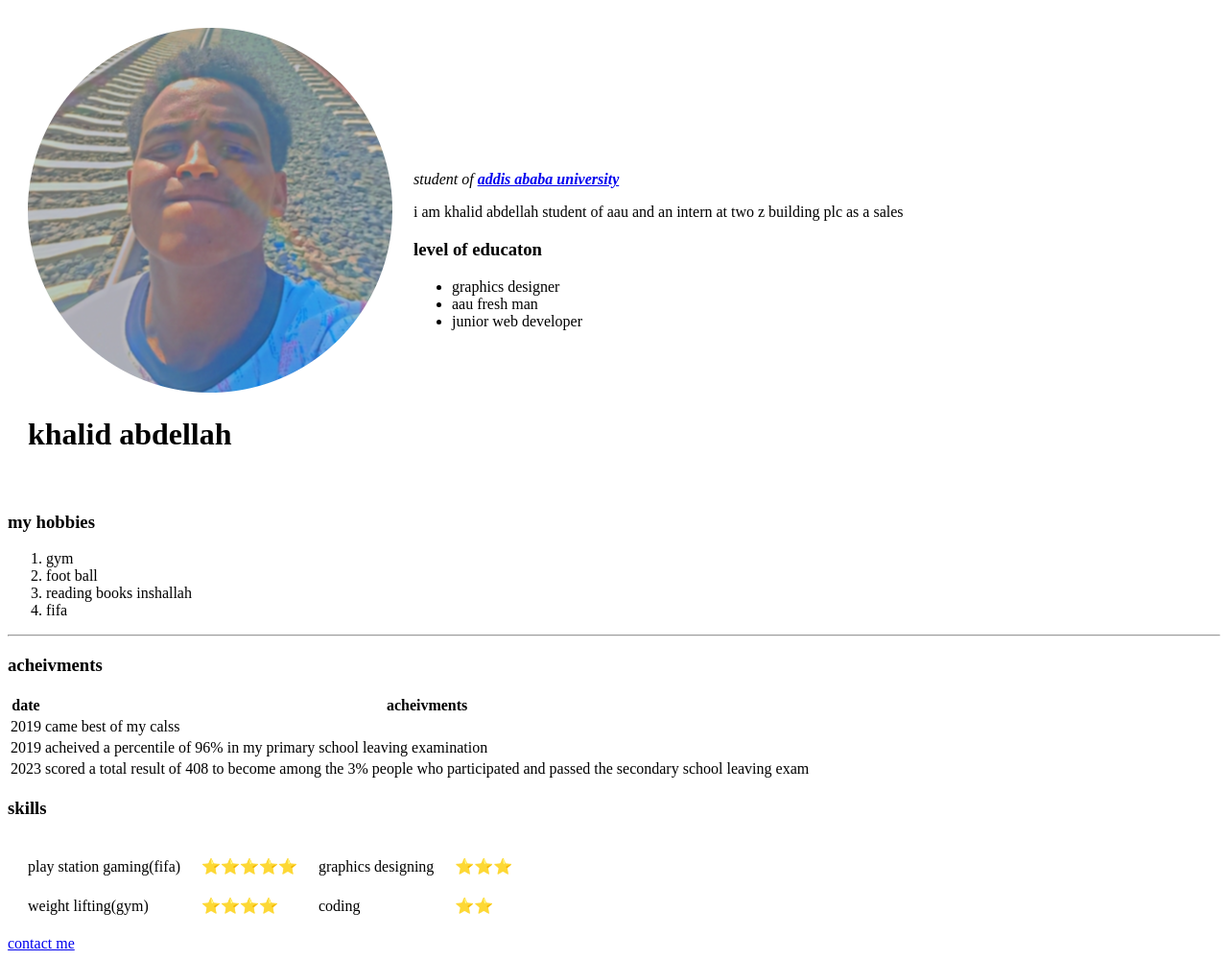
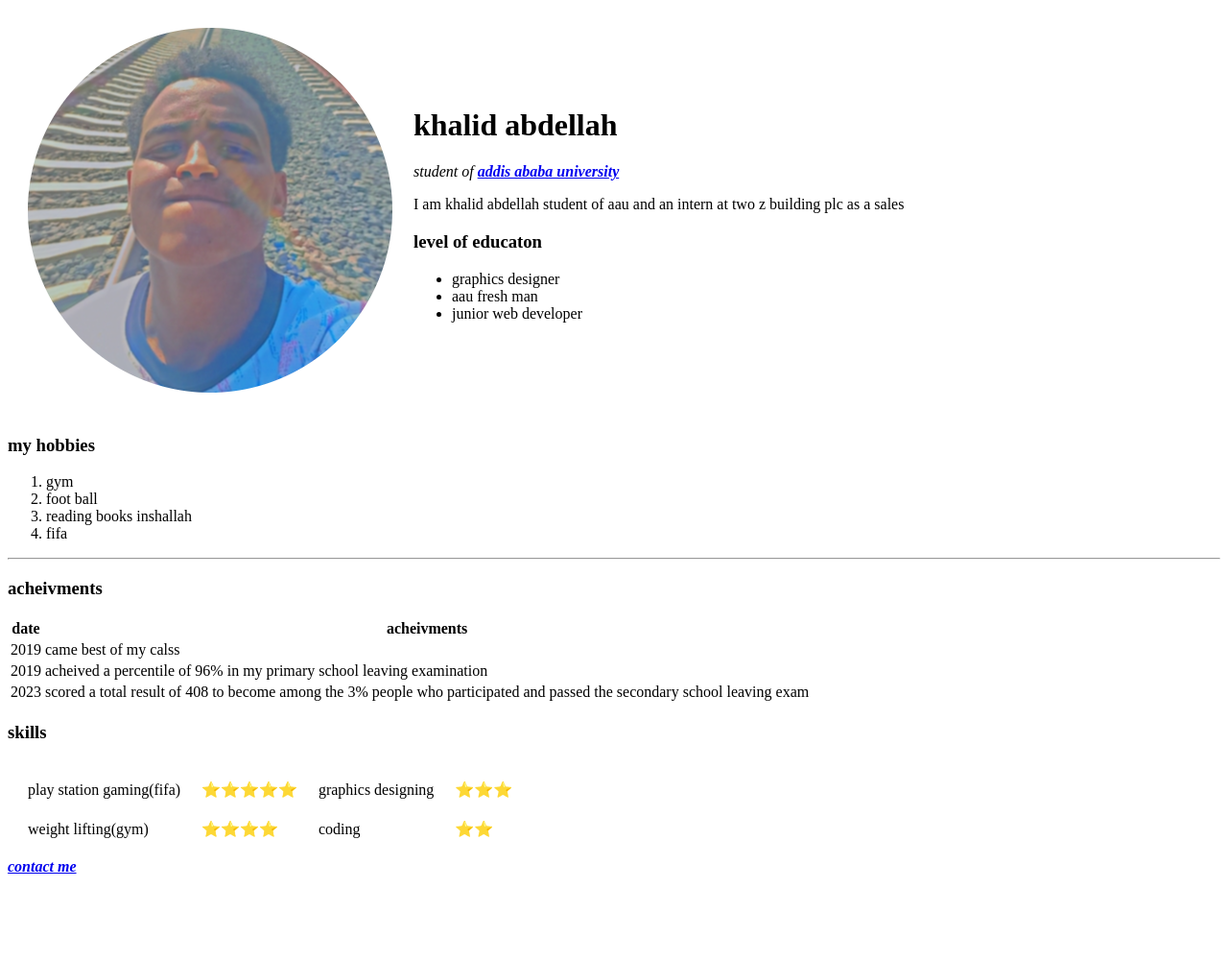
Before and after one commit to kala9393/cv, a plain HTML site: page index.html in a window 1280 px wide. Shown: the whole page at 96% size. After the commit the page ends 920 px from the top, so only its background shows below. Drawn offline with Linux system fonts and the light colour scheme.

Commit message:
Update index.html TO PUT NAME UP

```diff
--- a/index.html
+++ b/index.html
@@ -7,16 +7,17 @@
   <body>
     <table cellspacing=20 >
       <tr>
-        <td>  <img src="poto-modified.png" alt="khalids profile picture">
-           <h1>khalid abdellah</h1></td>
-        <td><em><p>student of <strong><a href="https://portal.aau.edu.et/">addis ababa university</a></strong></p></em>
-        <p>i am khalid abdellah student of aau and an intern at two z building plc as a sales </p>
+      <td>   <img src="poto-modified.png" alt="khalids profile picture"></td>
+          <td> <h1>khalid abdellah</h1>
+        <em><p>student of <strong><a href="https://portal.aau.edu.et/">addis ababa university</a></strong></p></em>
+        <p>I am khalid abdellah student of aau and an intern at two z building plc as a sales </p>
+
         <h3>level of educaton</h3>
         <ul>
              <li>graphics designer</li>
              <li>aau fresh man</li>
              <li>junior web developer</li>  </ul>
-           </td>
+
       </tr>
     </table>
 
@@ -72,6 +73,6 @@
 </table>
 
 </table>
-<a href="contact.html">contact me</a>
+<em> <strong>  <a href="contact.html">contact me</a>  </strong></em>
     </body>
 </html>
```
